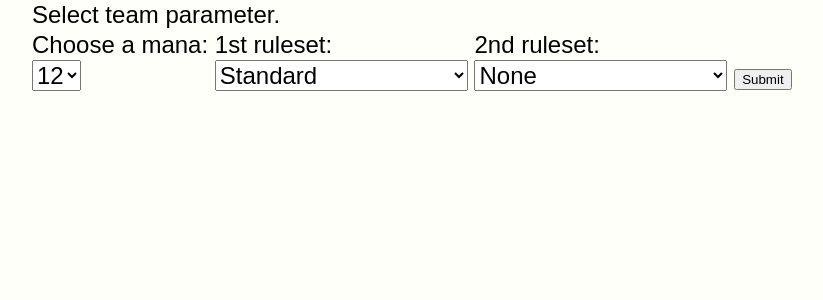
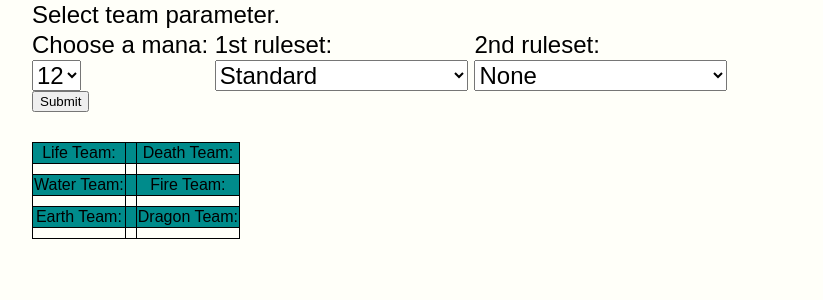
Before and after one commit to royruzaini/Splinterlands_Teams_Guide, a Django app: page / in a window 1280 px wide. Shown: the part 128-428 px from the top of the page, without its empty margins (48-871 px from the left). Run offline with Django 4.2, Linux system fonts and the light colour scheme; lists and menus that the app fills with data are empty; parts of the project's set-up code (start-up, migrations or seed data) failed here and were passed over; some web fonts are replaced.

Commit message:
refine table in website

```diff
--- a/Home/templates/home.html
+++ b/Home/templates/home.html
@@ -11,13 +11,13 @@
         display: inline-block;
     }
     table {
-        border-spacing: 20em 15em;
+        border-spacing: 1em .5em;
         border: 1px solid orange;
     }
     th {
         width: auto;
         height: auto;
-        padding: 5px;
+        padding: 1px;
         text-align: center;
         border: 1px solid black;
         vertical-align: middle;
@@ -155,16 +155,61 @@
             </select>
     </div>
 </div>
+<br>
 <div>
     <button onclick="Submit()" >Submit</button>
 </div>
 <br><br>
-<div id="teamwhite"></div>
+<!-- <div id="teamwhite"></div>
 <div id="teamblack"></div>
 <div id="teamblue"></div>
 <div id="teamred"></div>
 <div id="teamgreen"></div>
-<div id="teamgold"></div>
+<div id="teamgold"></div> -->
+<table>
+    <tr style="background-color: darkcyan;">
+        <th>Life Team:</th>
+        <th></th>
+        <th>Death Team:</th>
+    </tr>
+    <tr>
+        <td>
+            <div id="teamwhite"></div><br>
+        </td>
+        <td></td>
+        <td>
+            <div id="teamblack"></div>
+        </td>
+    </tr>
+    <tr style="background-color: darkcyan;">
+        <th>Water Team:</th>
+        <th></th>
+        <th>Fire Team:</th>
+    </tr>
+    <tr>
+        <td>
+            <div id="teamblue"></div><br>
+        </td>
+        <td></td>
+        <td>
+            <div id="teamred"></div>
+        </td>
+    </tr>
+    <tr style="background-color: darkcyan;">
+        <th>Earth Team:</th>
+        <th></th>
+        <th>Dragon Team:</th>
+    </tr>
+    <tr>
+        <td>
+            <div id="teamgreen"></div><br>
+        </td>
+        <td></td>
+        <td>
+            <div id="teamgold"></div>
+        </td>
+    </tr>
+</table>
 <script>
     // Make API calls
     function Submit() {
--- a/static/base.css
+++ b/static/base.css
@@ -38,7 +38,7 @@ q:before, q:after {
   content: none;
 }
 table {
-  border-collapse: separate;
+  border-collapse: collapse;
   border-spacing: 50;
 }
 
```
Also changed, not shown: 1 other file.
